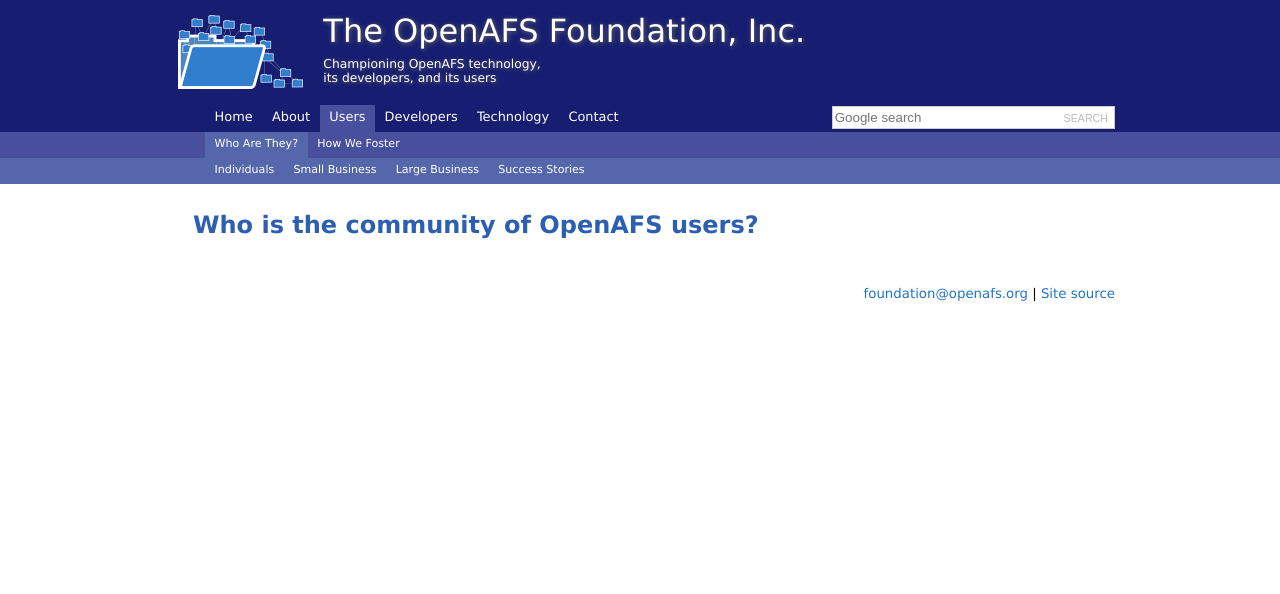
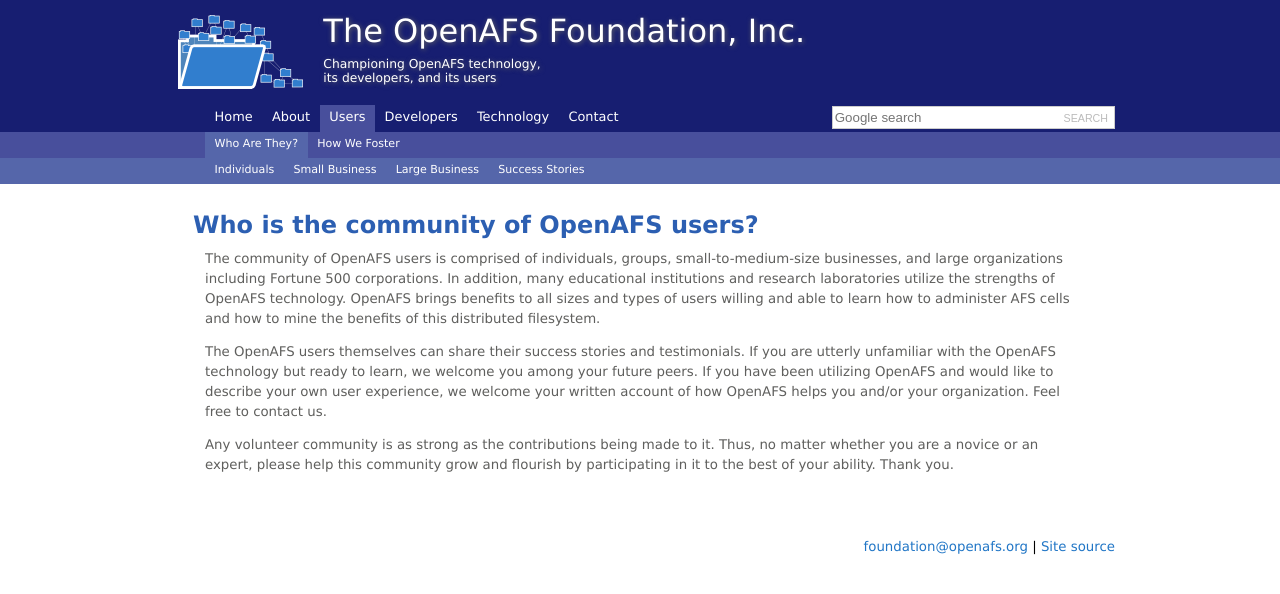
Before and after one commit to openafsfoundation/openafsfoundation.org, a Jekyll site: the page built from users/who/index.md, in a window 1280 px wide. Shown: the top 594 px of the page. Built offline with Jekyll 4.4.1, drawn with Linux system fonts in a browser that asks for light colours.

Commit message:
/USERS/who: Text edit
Write first draft.

```diff
--- a/users/who/index.md
+++ b/users/who/index.md
@@ -4,3 +4,9 @@
 ---
 
 ## Who is the community of OpenAFS users? ##
+
+The community of OpenAFS users is comprised of individuals, groups, small-to-medium-size businesses, and large organizations including Fortune 500 corporations.  In addition, many educational institutions and research laboratories utilize the strengths of OpenAFS technology.  OpenAFS brings benefits to all sizes and types of users willing and able to learn how to administer AFS cells and how to mine the benefits of this distributed filesystem.
+
+The OpenAFS users themselves can share their success stories and testimonials.  If you are utterly unfamiliar with the OpenAFS technology but ready to learn, we welcome you among your future peers.  If you have been utilizing OpenAFS and would like to describe your own user experience, we welcome your written account of how OpenAFS helps you and/or your organization.  Feel free to contact us.
+
+Any volunteer community is as strong as the contributions being made to it.  Thus, no matter whether you are a novice or an expert, please help this community grow and flourish by participating in it to the best of your ability.  Thank you.
```
